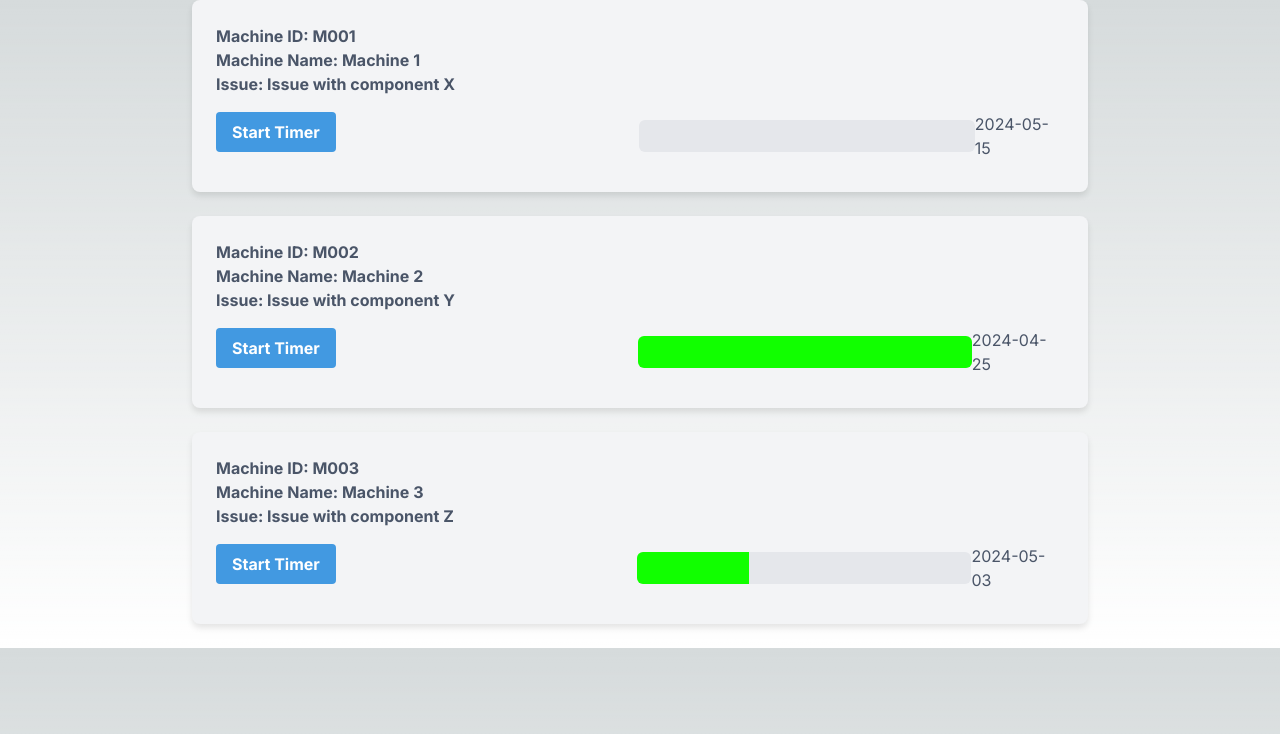
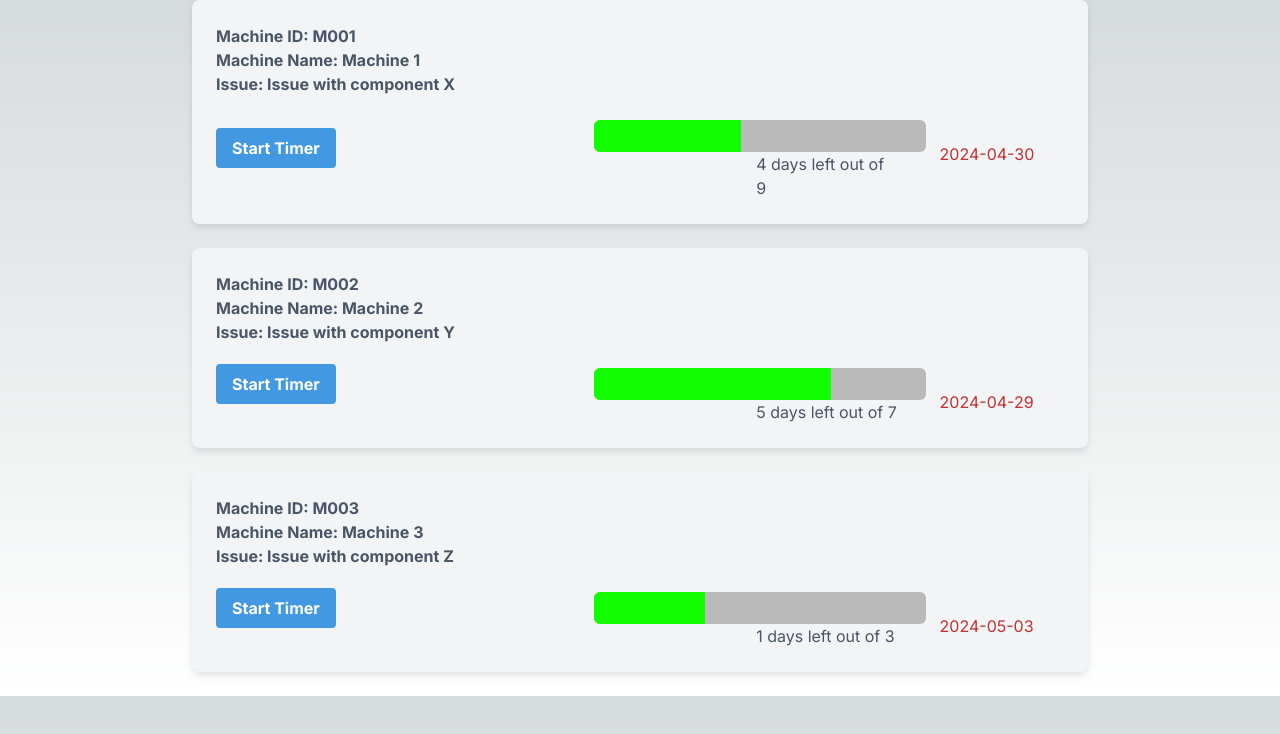
Before and after one commit to techypants/SE-hackathon, a Next.js app: page /dashboard/worker in a window 1280 px wide. Shown: the top 734 px of the page. Built offline with nearby package versions, Linux system fonts and the light colour scheme.

Commit message:
worker comp done

```diff
--- a/app/components/issues.css
+++ b/app/components/issues.css
@@ -23,13 +23,33 @@
   }
 
   .range{
-    margin-left: 30%;
+    margin-left: 25%;
     width: 40%;
-    height:10%;
+    height:5%;
+    background-color: #bababa;
   }
 
   .progress-bar{
+    display: flex;
     background-color: rgb(17, 255, 0);
+  }
+
+  .rdays{
+    display: flex;
+    /* margin-left: 40%; */
+
+    margin-top: 40px;
+    margin-left: -20%;
+    width: 17%;
+
+  }
+
+  .mdate{
+    display: flex;
+    color: #c53030;
+    margin-top: 30px;
+    margin-left:5%;
+    width: 15%;
   }
 
   .button {
--- a/app/components/issues.js
+++ b/app/components/issues.js
@@ -76,10 +76,10 @@ export default function IssueComp({ machineId, machineName, issue, prob, mdate,
         )}
         {isCompleted && <p>Time taken: {calculateTimeTaken()} secondss</p>}
       </div>
-	  <div className="sdate"></div>
-	  <div className=" range flex w-full bg-gray-200 mt-2 rounded-md overflow-hidden">
+	  <div className=" range flex w-full mt-2 rounded-md overflow-hidden">
         <div className="progress-bar bg-green-500 h-8" style={{ width: `${progress * 100}%` }}></div>
       </div>
+	  <div className="rdays flex">{daysSinceMaintenance} days left out of {reqDays}</div>
 	  <div className="mdate">{mdate}</div>
 	  </div>
       {startTime && !endTime && (
--- a/app/dashboard/worker/page.jsx
+++ b/app/dashboard/worker/page.jsx
@@ -10,7 +10,7 @@ export default function WorkerDashboard() {
       machineName: "Machine 1",
       issue: "Issue with component X",
       prob: "High",
-      mdate: "2024-05-15", // Sample maintenance date
+      mdate: "2024-04-30", // Sample maintenance date
       reqDays: 9, // Sample required days for maintenance
     },
     {
@@ -19,7 +19,7 @@ export default function WorkerDashboard() {
       machineName: "Machine 2",
       issue: "Issue with component Y",
       prob: "Medium",
-      mdate: "2024-04-25", // Sample maintenance date
+      mdate: "2024-04-29", // Sample maintenance date
       reqDays: 7, // Sample required days for maintenance
     },
     {
```
